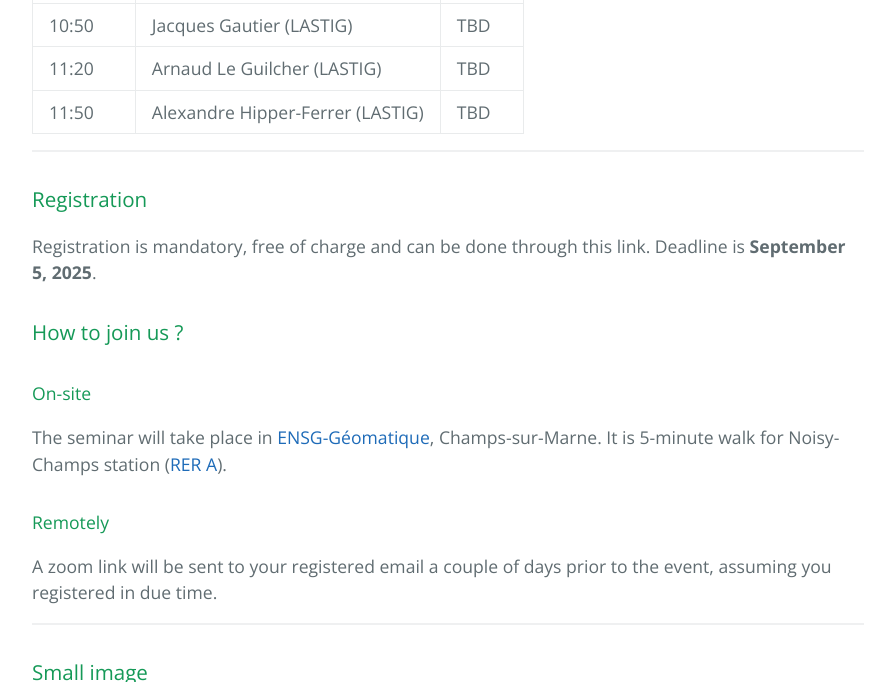
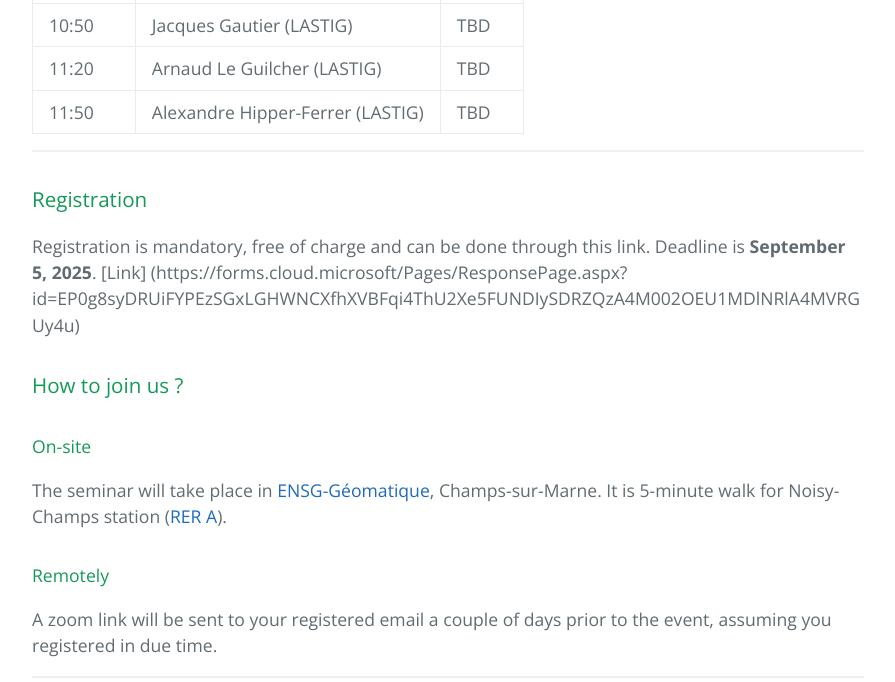
Before and after one commit to umrlastig/seminars, a Jekyll site: the page built from index.md, in a window 1280 px wide and 900 px high, scrolled down 1614 px, cut to the strip 0-682 px from the top of the window. Shown: the whole strip, without its empty margins (192-1087 px from the left). Built offline with Jekyll 4.4.1, drawn with Linux system fonts in a browser that asks for light colours.

Commit message:
registration
link added for the registration

```diff
--- a/index.md
+++ b/index.md
@@ -43,6 +43,7 @@ Questions & Answers will be possible after every talk. No worries.
 
 ### Registration
 Registration is mandatory, free of charge and can be done through this link. Deadline is **September 5, 2025**.
+[Link] (https://forms.cloud.microsoft/Pages/ResponsePage.aspx?id=EP0g8syDRUiFYPEzSGxLGHWNCXfhXVBFqi4ThU2Xe5FUNDIySDRZQzA4M002OEU1MDlNRlA4MVRGUy4u)
 
 ### How to join us ?
 
```
